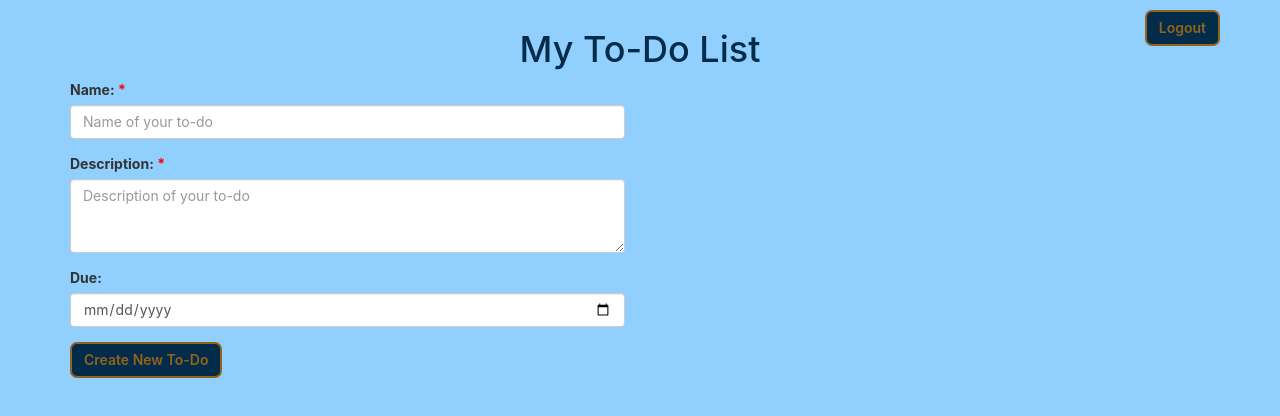
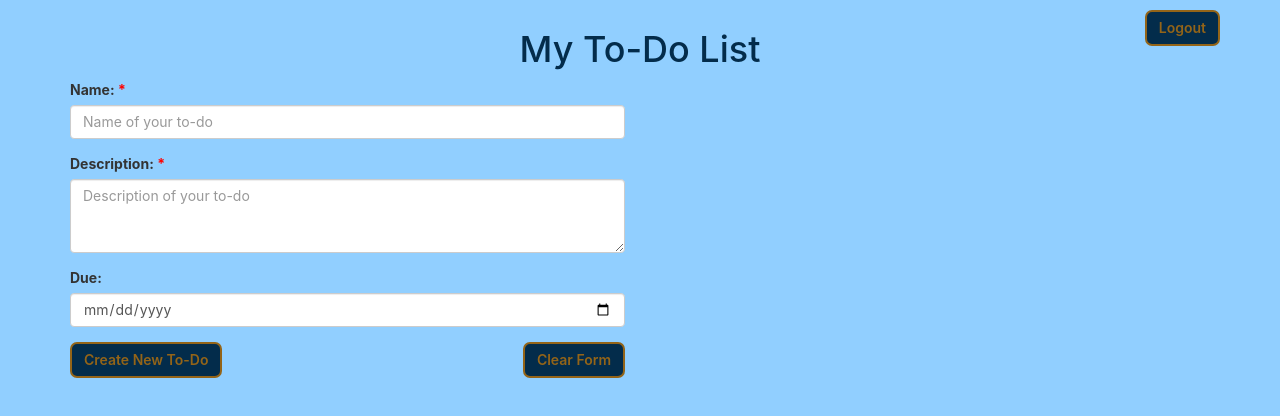
Before and after one commit to LauraCole1900/graphQLToDo, a React (Create React App) app in the folder client/: page /mytodos in a window 1280 px wide. Shown: the top 416 px of the page. Built offline with nearby package versions, Linux system fonts and the light colour scheme; no server answers; sample sign-in values are in the browser's storage.

Commit message:
dried out resolvers some; added clear form button to todoForm; still working on getting checkboxes to work right

```diff
--- a/client/src/components/style.css
+++ b/client/src/components/style.css
@@ -8,6 +8,11 @@
 
 .red {
   color: var(--red);
+}
+
+.end {
+  display: flex;
+  justify-content: flex-end;
 }
 
 .cardBtns {
--- a/client/src/components/todoCard.js
+++ b/client/src/components/todoCard.js
@@ -43,7 +43,7 @@ const ToDoCard = (props) => {
     const { name, value } = e.target;
     JSON.parse(value) ? isThisDone = false : isThisDone = true;
     // props.setToDoId(toDoId);
-    props.setBtnName(name)
+    props.setBtnName(name);
     try {
       await markDone({
         variables: { id: toDoId, done: isThisDone }
--- a/client/src/components/todoForm.js
+++ b/client/src/components/todoForm.js
@@ -50,6 +50,13 @@ const ToDoForm = (props) => {
       props.handleShowError();
       props.setToDo({ name: "", description: "", due: "" });
     }
+  };
+
+  // Handles clearing form
+  const handleClearForm = (e) => {
+    e.preventDefault();
+    props.setBtnName("Create");
+    props.setToDo({ name: "", description: "", due: "", done: false });
   }
 
 
@@ -74,9 +81,16 @@ const ToDoForm = (props) => {
             </Form.Group>
           </Form>
 
-          {props.btnName === "Edit"
-            ? <Button data-toggle="popover" title="Update To-Do" name="Update" className="button" onClick={(e) => handleUpdate(e)}>Update To-Do</Button>
-            : <Button data-toggle="popover" title="Create New To-Do" name="Create" className="button" onClick={(e) => handleSubmit(e)}>Create New To-Do</Button>}
+          <Row className="between">
+            <Col sm={6}>
+              {props.btnName === "Edit"
+                ? <Button data-toggle="popover" title="Update To-Do" name="Update" className="button" onClick={(e) => handleUpdate(e)}>Update To-Do</Button>
+                : <Button data-toggle="popover" title="Create New To-Do" name="Create" className="button" onClick={(e) => handleSubmit(e)}>Create New To-Do</Button>}
+            </Col>
+            <Col sm={6} className="end">
+              <Button data-toggle="popover" title="Clear Form" name="Clear" className="button" onClick={handleClearForm}>Clear Form</Button>
+            </Col>
+          </Row>
         </Col>
       </Row>
     </>
--- a/client/src/pages/toDoList.js
+++ b/client/src/pages/toDoList.js
@@ -124,7 +124,7 @@ const ToDoListPage = () => {
           </Col>
 
           <Col sm={6}>
-            <ToDoCard toDos={sortedToDos} setErrMessage={setErrMessage} handleShowError={handleShowError} handleShowSuccess={handleShowSuccess} setBtnName={setBtnName} toDo={toDo} setToDo={setToDo} refetch={refetch}setToDoId={setToDoId} allToDos={sortedToDos} />
+            <ToDoCard toDos={sortedToDos} setErrMessage={setErrMessage} handleShowError={handleShowError} handleShowSuccess={handleShowSuccess} setBtnName={setBtnName} toDo={toDo} setToDo={setToDo} refetch={refetch} setToDoId={setToDoId} />
           </Col>
         </Row>
 
```
Also changed, not shown: 1 other file (tests, documents, lock files or other folders).
